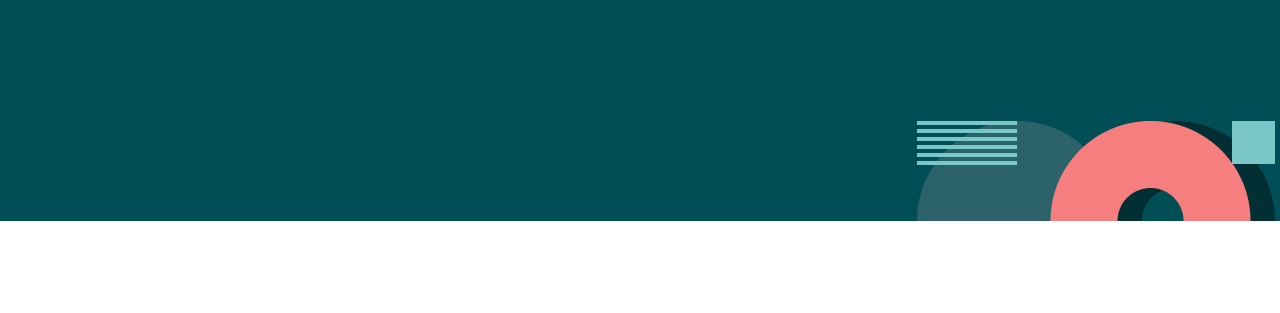
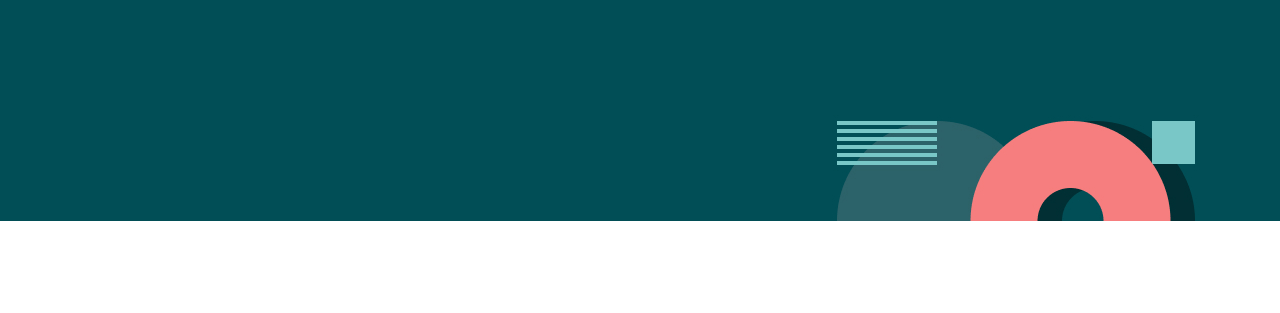
Before and after one commit to Yabrok/TeamWork, a plain HTML site: page index.html in a window 1280 px wide. Shown: the part 487-800 px from the top of the page. Drawn offline with Linux system fonts and the light colour scheme.

Commit message:
fix hero

```diff
--- a/scss/blocks/_hero.scss
+++ b/scss/blocks/_hero.scss
@@ -1,6 +1,8 @@
 .hero {
+    background-color: #014E56;
     background-image: url('../../images/hero-bg.jpg');
     background-repeat: no-repeat;
+    background-position: center;
 }
 
 .hero__inner {
@@ -37,6 +39,7 @@
         height: 4px;
         background-image: url('../../images/Rectangle.svg');
         background-repeat: no-repeat;
+        background-size: 100%;
         margin-bottom: 79px;
     }
 }
```
Also changed, not shown: css/style.css, 1 other file.
